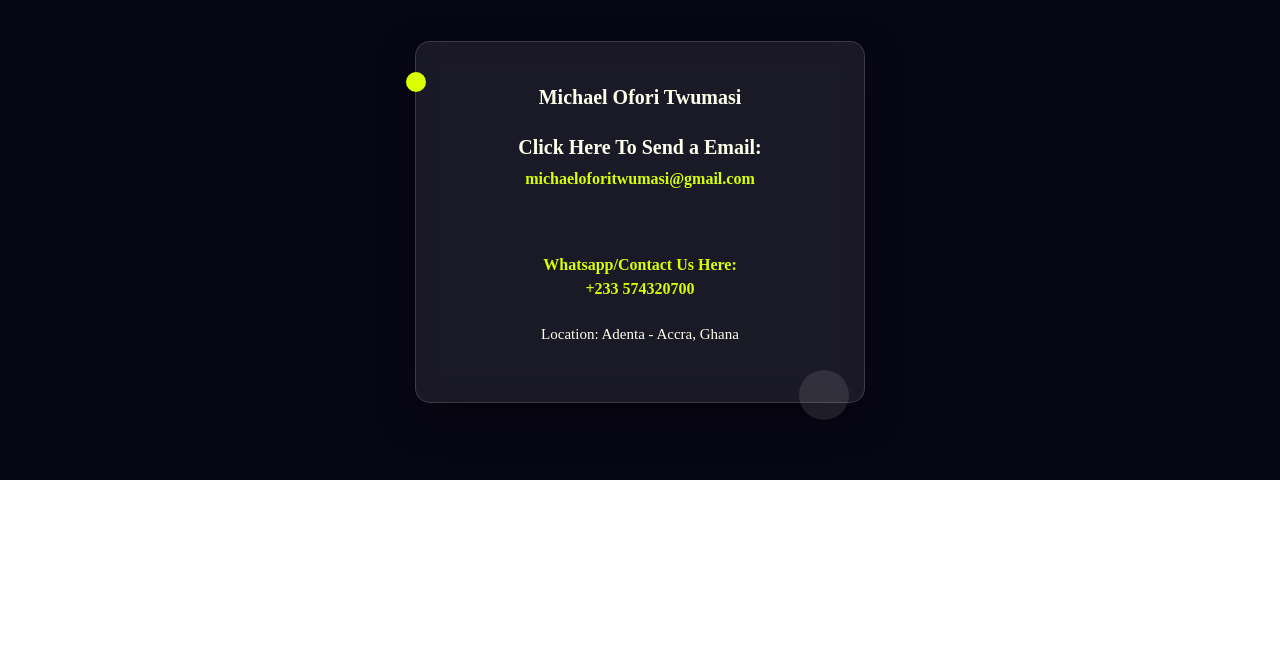
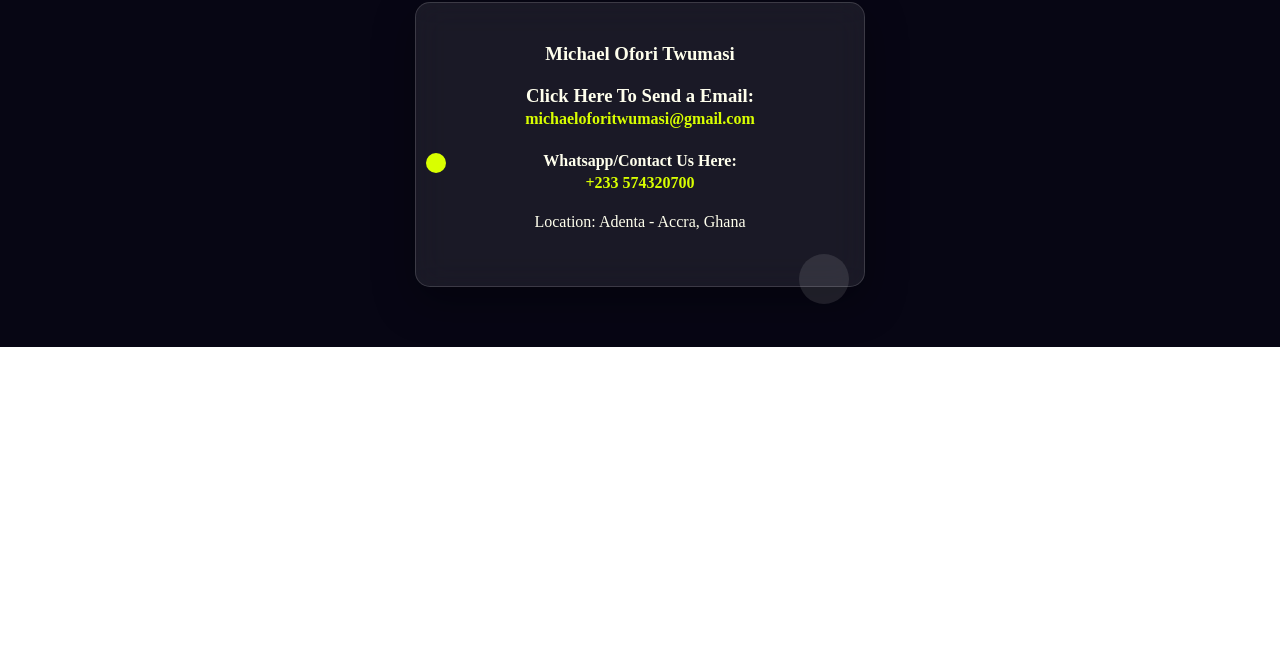
Before and after one commit to Twumasi8585/MyProfile-Info, a plain HTML site: page index.html in a window 1280 px wide. Shown: the part 135-800 px from the top of the page. Drawn offline with Linux system fonts and the light colour scheme.

Commit message:
Edited Files

```diff
--- a/index.html
+++ b/index.html
@@ -3,11 +3,12 @@
 <head>
     <meta charset="UTF-8">
     <meta name="viewport" content="width=device-width, initial-scale=1.0">
-    <title>Testing1</title>
+    <title>Document</title>
     <link rel="stylesheet" href="style.css">
 </head>
 <body>
-    <section id="Contact">
+
+<section id="Contact">
 
    <h1>Contact Me</h1>
 
@@ -26,5 +27,6 @@
 
 
 </section>
+
 </body>
 </html>
--- a/style.css
+++ b/style.css
@@ -107,6 +107,10 @@
 
 
 
+
+
+
+
 .arrange1{
   display: flex;
   width: 100%;
@@ -126,179 +130,22 @@
 }
 
 
-
-
-
-@media (prefers-reduced-motion: reduce) {
-    .contact-box,
-    .contact-box h3 a,
-    .contact67 {
-        transition: none;
-    }
+footer h5{
+  height: 40px;
+  width: 100%;
+  text-align: center;
+  padding: 10px;
+  background-color: #070614;
+  /*border: 1px solid #e6b400;*/
+  box-shadow: -1px -1px 1px #ffffed;
+  color: #ffffed;
 }
 
 
-/* =========================
-   CONTACT SECTION
-========================= */
-#Contact {
-    width: 100%;
-    min-height: 70vh;
-    padding: clamp(35px, 6vw, 80px) 10%;
-    text-align: left;
-    background-color: #070614;
-}
-
-#Contact h1 {
-    text-align: center;
-    color: #d9ff00;
-    margin-bottom: 17px;
-    font-size: clamp(26px, 3vw, 38px);
-    line-height: 1.3;
-}
-
-#Contact h3 {
-    color: #ffffed;
-}
-
-/* =========================
-   CONTACT LAYOUT
-========================= */
-.arrange1 {
-    position: relative;
-    display: flex;
-    width: 100%;
-    justify-content: center;
-    align-items: center;
-    margin-top: clamp(25px, 4vw, 50px);
-}
-
-/* =========================
-   CONTACT CARD
-========================= */
-.contact-box {
-    position: relative;
-    width: 100%;
-    max-width: 450px;
-    min-width: 0;
-    padding: clamp(20px, 4vw, 40px);
-    text-align: center;
-
-    background: rgba(255, 255, 255, 0.08);
-    backdrop-filter: blur(16px);
-    -webkit-backdrop-filter: blur(16px);
-
-    border: 1px solid rgba(255, 255, 255, 0.15);
-    border-radius: 15px;
-
-    box-shadow: 0 15px 40px rgba(0, 0, 0, 0.35);
-
-    color: #ffffed;
-
-    transition:
-        transform 0.3s ease,
-        box-shadow 0.3s ease,
-        border-color 0.3s ease;
-}
-
-/* =========================
-   DECORATIVE CIRCLES
-========================= */
-.contact-box::before {
-    content: "";
-    position: absolute;
-    width: 50px;
-    height: 50px;
-    right: 15px;
-    bottom: -18px;
-
-    background: rgba(255, 255, 255, 0.1);
-    border-radius: 50%;
-
-    z-index: -1;
-    pointer-events: none;
-}
-
-.contact-box::after {
-    content: "";
-    position: absolute;
-    width: 20px;
-    height: 20px;
-    top: 30px;
-    left: -10px;
-
-    background: #d9ff00;
-    border-radius: 50%;
-
-    z-index: -1;
-    pointer-events: none;
-}
-
-/* =========================
-   CONTACT TEXT
-========================= */
-.contact-box h3 {
-    margin-bottom: 20px;
-    font-size: clamp(16px, 1.8vw, 20px);
-    line-height: 1.5;
-    overflow-wrap: anywhere;
-}
-
-.contact-box p {
-    margin: 15px 0;
-    font-size: 15px;
-    line-height: 1.7;
-    overflow-wrap: anywhere;
-}
-
-/* =========================
-   EMAIL LINK
-========================= */
-.contact-box h3 a {
-    color: #d9ff00;
-    text-decoration: none;
-    font-size: clamp(13px, 1.5vw, 16px);
-    overflow-wrap: anywhere;
-    transition: color 0.3s ease;
-}
-
-.contact-box h3 a:hover {
-    color: #ffffff;
-    text-decoration: underline;
-}
-
-/* =========================
-   WHATSAPP LINK
-========================= */
-.contact67 {
-    display: inline-block;
-    max-width: 100%;
-    color: #ffffed;
-    text-decoration: none;
-    overflow-wrap: anywhere;
-    transition: color 0.3s ease;
-}
-
-.contact67 h3 {
-    color: #ffffed;
-}
-
-.contact67 span {
-    color: #d9ff00;
-}
-
-.contact67:hover,
-.contact67:hover h3 {
-    color: #d9ff00;
-}
-
-/* =========================
-   CARD HOVER
-========================= */
 @media (hover: hover) and (pointer: fine) {
     .contact-box:hover {
         transform: translateY(-5px);
-        border-color: #d9ff00;
+        border-color: #ffffed;
         box-shadow: 0 0 30px rgba(217, 255, 0, 0.15);
     }
 }
```
